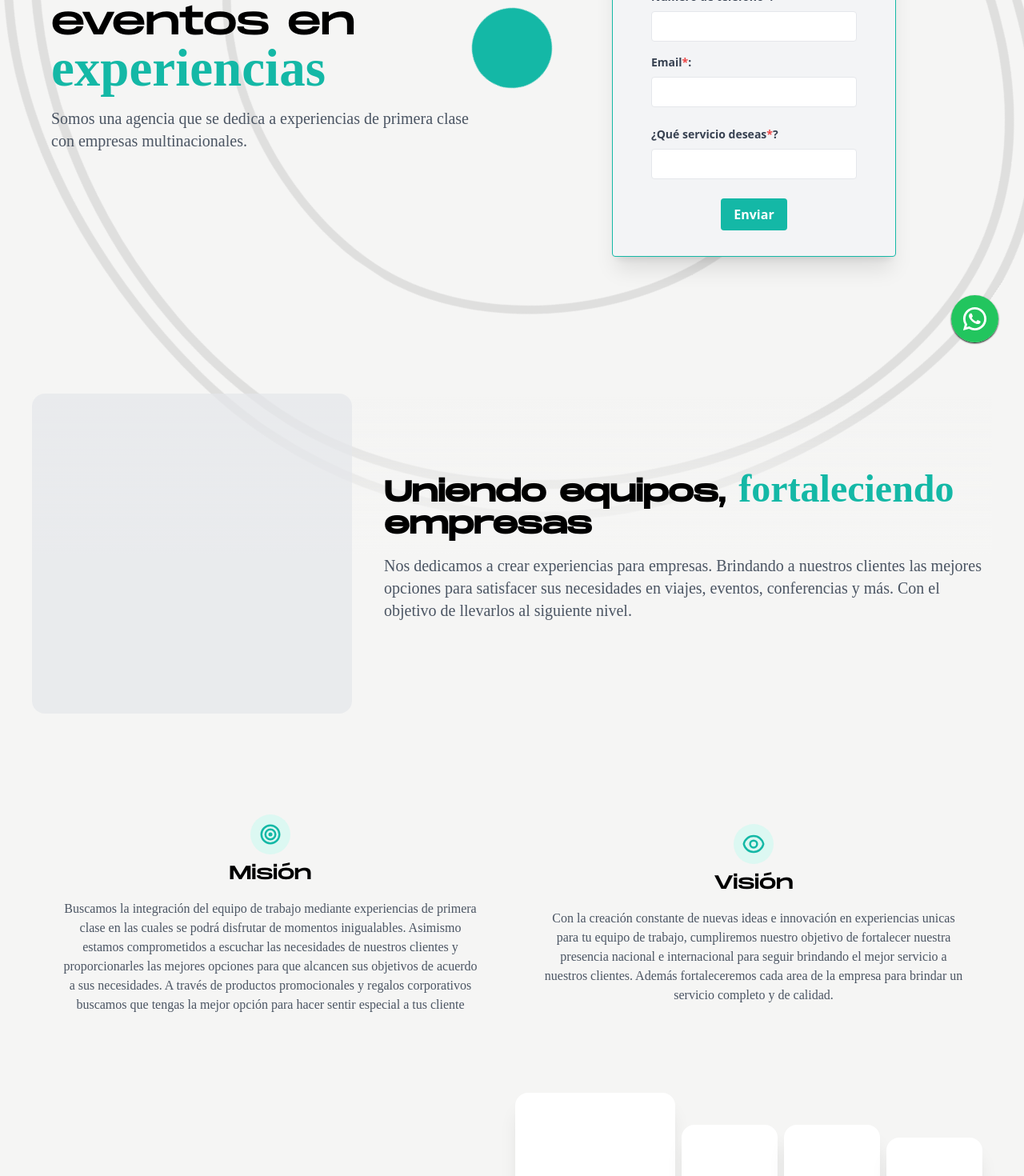
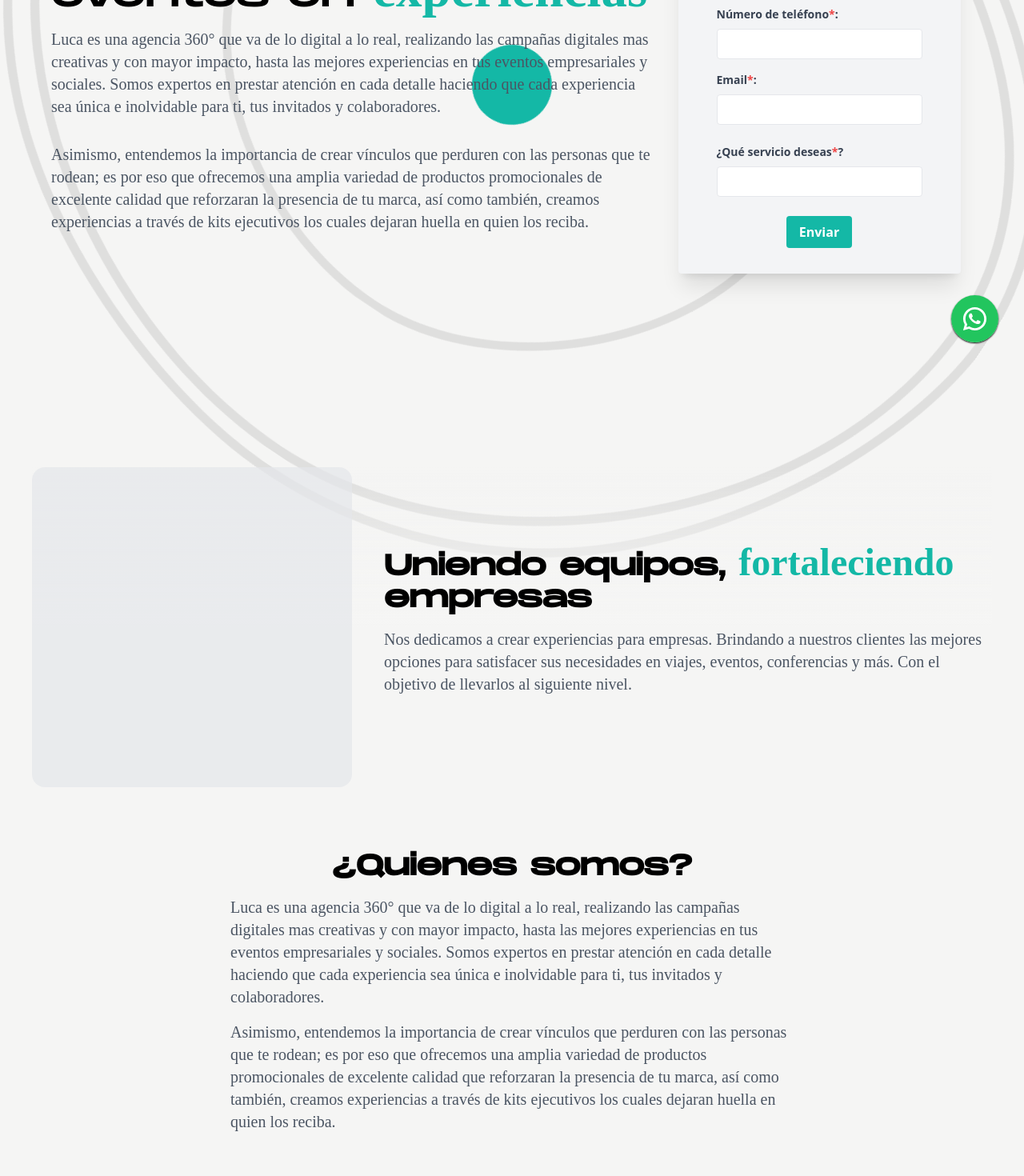
Before and after one commit to Alvarg27/luca-next, a Next.js app: page / in a window 1280 px wide. Shown: the part 340-1810 px from the top of the page at 80% size. Built offline with nearby package versions, Linux system fonts and the light colour scheme; a web font is replaced by a local one.

Commit message:
Updated Hero Section and Quienes Somos

```diff
--- a/components/Form/Form.js
+++ b/components/Form/Form.js
@@ -82,7 +82,7 @@ const Form = () => {
       <form
         ref={form}
         onSubmit={sendEmail}
-        className="bg-gray-100 shadow-xl rounded px-12 pt-6 pb-8 mb-4 border border-teal-500"
+        className="bg-gray-100 shadow-xl rounded px-12 pt-6 pb-8 mb-4 "
       >
         {Object.keys(errors).length > 0 && (
           <div className="mb-4 text-red-500">
--- a/components/Hero/HeroSection.js
+++ b/components/Hero/HeroSection.js
@@ -15,8 +15,8 @@ const HeroSection = () => {
       ref={homeRef}
       className="min-h-screen w-full flex justify-center items-center relative"
     >
-      <div className="max-w-[1200px] w-[90%] relative z-[1] flex-col md:flex-row flex md:mt-[0px]  -mt-[60px] pt-32 md:pt-12">
-        <div className="w-full lg:pr-4 flex items-center md:h-[500px] h-[300px] justify-center">
+      <div className="max-w-[1200px] w-[90%] relative z-[1] flex md:flex-row flex-col md:mt-[0px] -mt-[60px] pt-32 md:py-24">
+        <div className="w-full md:w-2/3 lg:pr-4 flex items-center md:h-[700px] h-[550px] justify-center">
           <div className="text-center md:text-left flex flex-col items-center md:items-start">
             <h2 className="text-3xl lg:text-3xl xl:text-5xl font-medium font-monument">
               Transformando eventos en{' '}
@@ -24,14 +24,28 @@ const HeroSection = () => {
                 experiencias
               </b>
             </h2>
-            <p className="my-4 font-alga text-xl text-gray-600">
-              Somos una agencia que se dedica a experiencias de
-              primera clase con empresas multinacionales.
+            <p className="font-alga md:text-xl text-gray-600 my-4">
+              Luca es una agencia 360° que va de lo digital a lo real,
+              realizando las campañas digitales mas creativas y con
+              mayor impacto, hasta las mejores experiencias en tus
+              eventos empresariales y sociales. Somos expertos en
+              prestar atención en cada detalle haciendo que cada
+              experiencia sea única e inolvidable para ti, tus
+              invitados y colaboradores.
+            </p>
+            <p className="font-alga md:text-xl text-gray-600 my-4">
+              Asimismo, entendemos la importancia de crear vínculos
+              que perduren con las personas que te rodean; es por eso
+              que ofrecemos una amplia variedad de productos
+              promocionales de excelente calidad que reforzaran la
+              presencia de tu marca, así como también, creamos
+              experiencias a través de kits ejecutivos los cuales
+              dejaran huella en quien los reciba.
             </p>
           </div>
         </div>
-        <div className="flex w-full md:items-end lg:px-24 flex-col justify-center">
-            <Form />
+        <div className="w-full md:w-1/3 flex items-center justify-center">
+          <Form />
         </div>
       </div>
       <Circles />
--- /dev/null
+++ b/components/QuienesSomos/QuienesSomos.js
@@ -0,0 +1,29 @@
+import React from 'react';
+
+const QuienesSomos = () => {
+  return (
+    <div className="px-72 py-12">
+      <h1 className="font-semibold md:text-4xl text-3xl font-monument text-center">
+        ¿Quienes somos?
+      </h1>
+      <p className="font-alga md:text-xl text-gray-600 my-4">
+        Luca es una agencia 360° que va de lo digital a lo real,
+        realizando las campañas digitales mas creativas y con mayor
+        impacto, hasta las mejores experiencias en tus eventos
+        empresariales y sociales. Somos expertos en prestar atención
+        en cada detalle haciendo que cada experiencia sea única e
+        inolvidable para ti, tus invitados y colaboradores.
+      </p>
+      <p className="font-alga md:text-xl text-gray-600 my-4">
+        Asimismo, entendemos la importancia de crear vínculos que
+        perduren con las personas que te rodean; es por eso que
+        ofrecemos una amplia variedad de productos promocionales de
+        excelente calidad que reforzaran la presencia de tu marca, así
+        como también, creamos experiencias a través de kits ejecutivos
+        los cuales dejaran huella en quien los reciba.
+      </p>
+    </div>
+  );
+};
+
+export default QuienesSomos;
--- a/pages/index.js
+++ b/pages/index.js
@@ -5,6 +5,7 @@ import GiftsSection from "@/components/Gifts/GiftsSection";
 import HeroSection from "@/components/Hero/HeroSection";
 import IncentivesSection from "@/components/Incentives/IncentivesSection";
 import PromotionalSection from "@/components/Promotional/PromotionalSection";
+import QuienesSomos from "@/components/QuienesSomos/QuienesSomos";
 import ShowcaseSection from "@/components/Showcase/ShowcaseSection";
 import { useRouter } from "next/router";
 import { useEffect } from "react";
@@ -22,7 +23,8 @@ export default function Home() {
     <div>
       <HeroSection />
       <AboutSection />
-      <BusinessInformationSection />
+      <QuienesSomos />
+      {/* <BusinessInformationSection /> */}
       <ClientsSection />
       <ShowcaseSection />
       <IncentivesSection />
```
